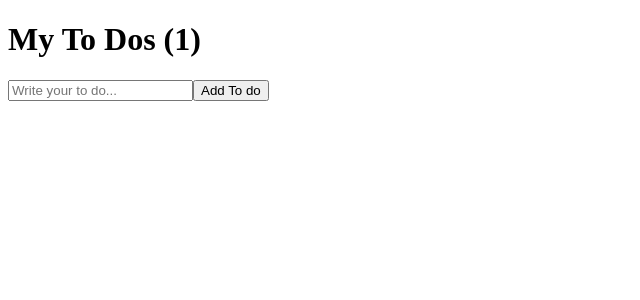
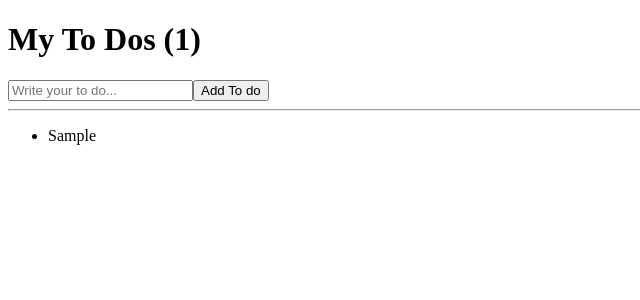
Before and after one commit to ohnas/react-for-beginners, a React (Create React App) app: page / in a window 1280 px wide. Both pictures are taken after typing "Sample" into the empty fields and a click on the button "Add To do". Shown: the top 300 px of the page, without its empty margins (0-640 px from the left). Built offline with nearby package versions, Linux system fonts and the light colour scheme.

Commit message:
6. To Do List part Two

```diff
--- a/src/App.js
+++ b/src/App.js
@@ -20,6 +20,12 @@ function App() {
         <input onChange={onChange} value={toDo} type="text" placeholder="Write your to do..." />
         <button>Add To do</button>
       </form>
+      <hr />
+      <ul>
+        {toDos.map((item, index) =>
+          <li key={index}>{item}</li>
+        )}
+      </ul>
     </div>
   );
 }
```
